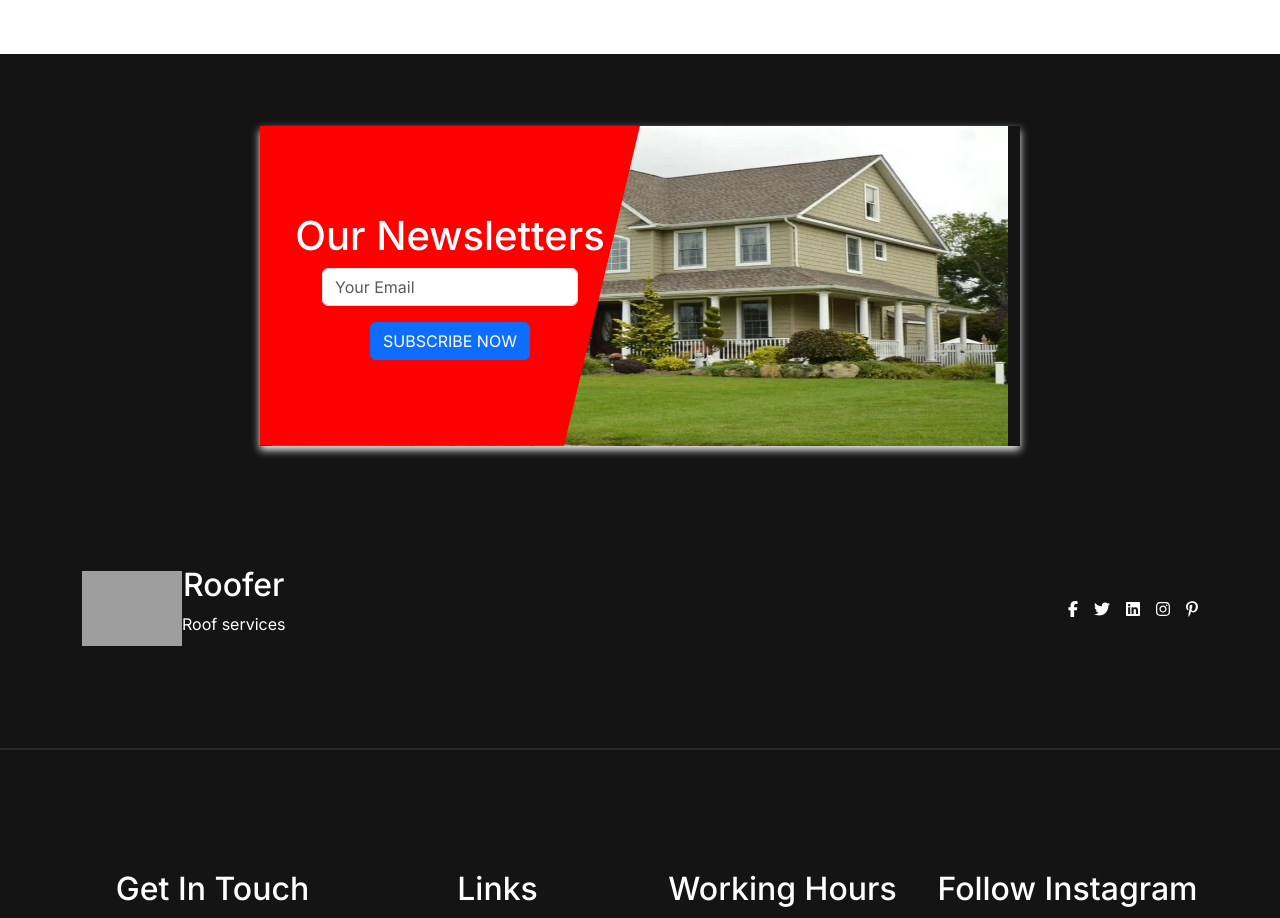
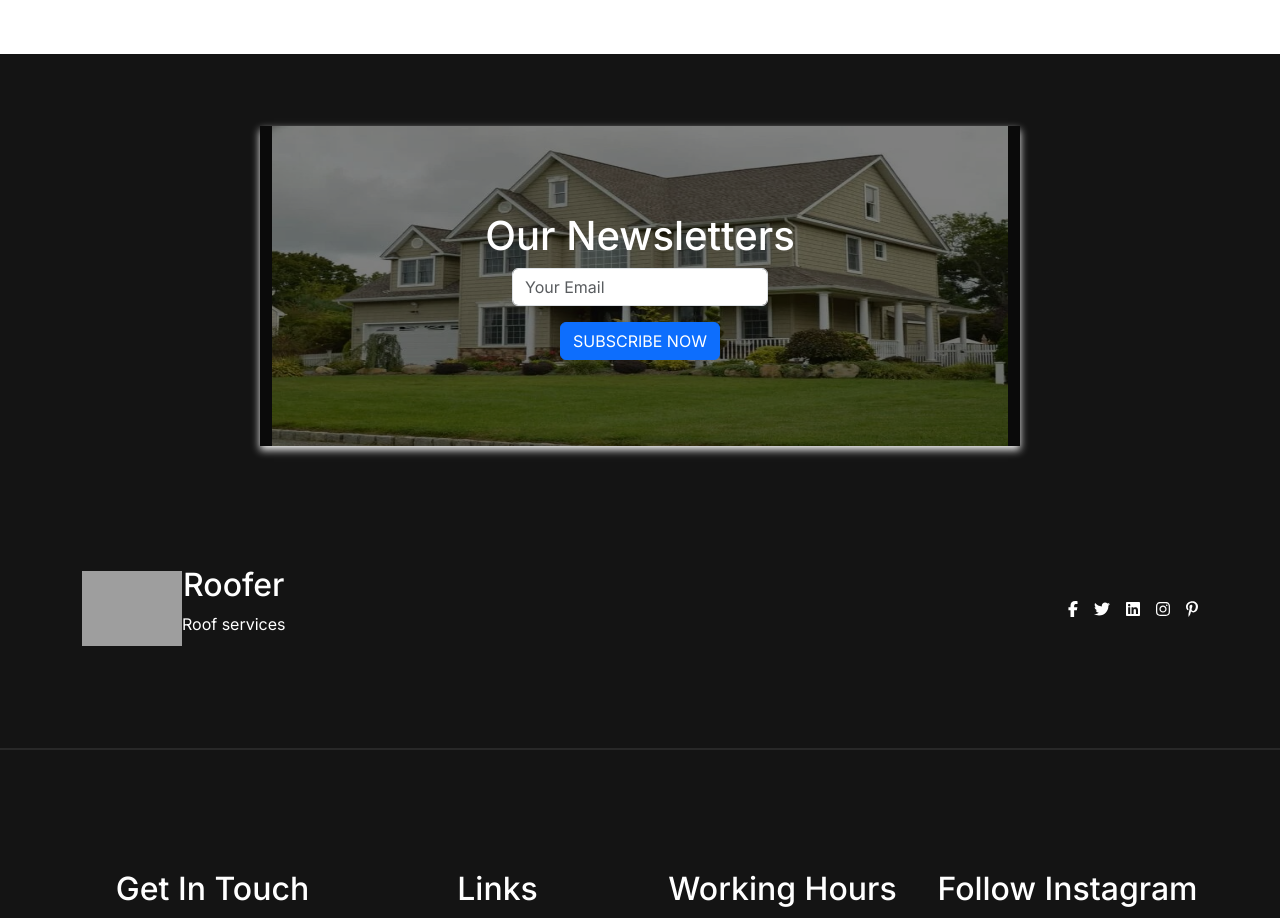
Before and after one commit to Aalia-Fathima/Xzect-task-8-repo, a Next.js app: page / in a window 1280 px wide. Shown: the part 6920-7838 px from the top of the page. Built offline with nearby package versions, Linux system fonts and the light colour scheme; grey boxes are pictures that could not be loaded.

Commit message:
Update Footer.js

```diff
--- a/components/Footer.js
+++ b/components/Footer.js
@@ -121,7 +121,7 @@ export default function Footer() {
                     <div className={styles.container + "col-12 col-md-10 col-lg-8 position-relative"} style={{ boxShadow: '0 4px 8px whitesmoke' }}>
                         <Image src="/house.png" alt="image" width={400} height={450} className={styles.backgroundimage + "img-fluid w-100"} style={{ height: '40vh' }} />
 
-                        <div className={styles.overlay + " d-flex align-items-center justify-content-center"} style={{ height: "100%" }}>
+                        <div className={styles.overlays + " d-flex align-items-center justify-content-center"} style={{ height: "100%" }}>
                             <div className={styles.content + "text-center text-white"}>
                                 <h1>Our Newsletters</h1>
                                 <form action="#" method="POST" className="d-flex flex-column align-items-center">
```
